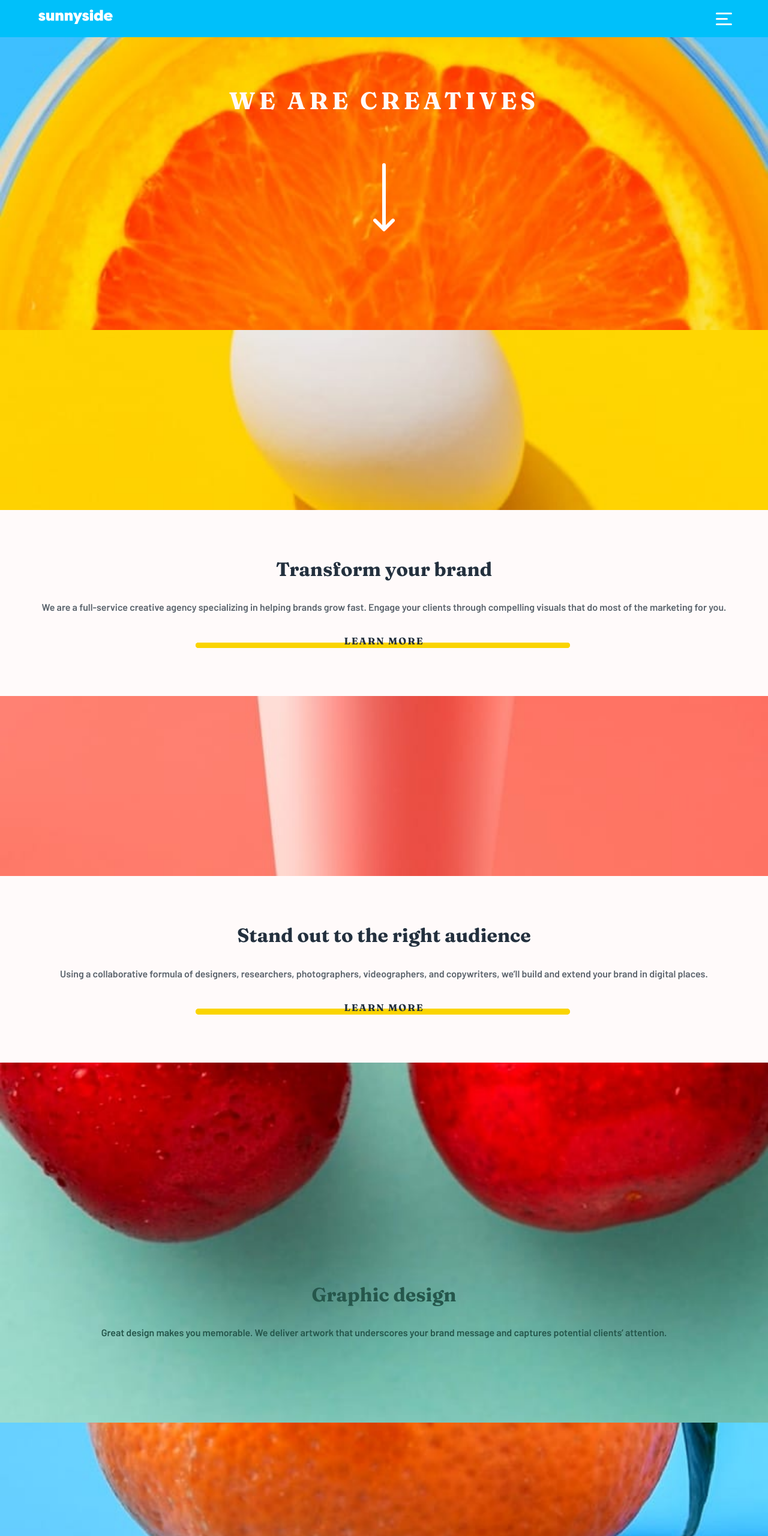
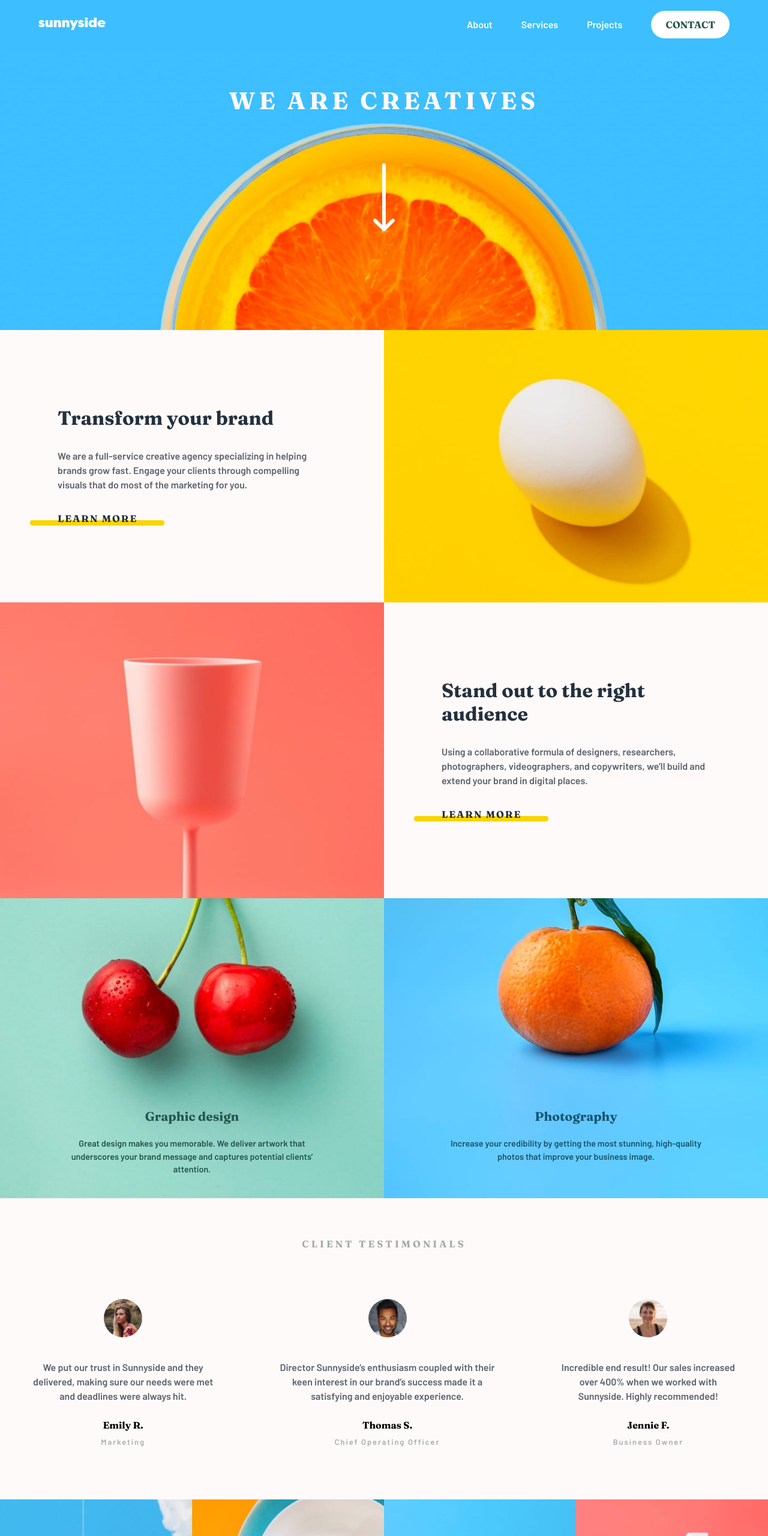
Before and after one commit to Namonamo77/fem-sunnyside-website, a plain HTML site: page index.html in a window 1280 px wide. Shown: the top 2560 px of the page at 60% size. Drawn offline with Linux system fonts and the light colour scheme.

Commit message:
Added tablet and desktop version

```diff
--- a/css/styles.css
+++ b/css/styles.css
@@ -7,7 +7,7 @@
 :root {
     --primary-clr1: hsl(7, 99%, 70%);
     --primary-clr2: hsl(51, 100%, 49%);
-    --primary-clr3: hsl(194, 100%, 49%);
+    --primary-clr3: rgb(61, 190, 255);
     --primary-clr-design: hsl(167, 40%, 24%);
     --primary-clr-photo: hsl(198, 62%, 26%);
     --primary-clr-footer: hsl(168, 42%, 55%);
@@ -29,6 +29,7 @@ body {
     margin: 0 auto;
     width: 90%;
     position: relative;
+
 }
 
 img {
@@ -49,6 +50,7 @@ header {
     padding: 1em 0;
 }
 
+
 /* Mobile nav */
 
 .nav-toggle {
@@ -63,7 +65,7 @@ header {
 }
 .navbar {
     position: fixed;
-    margin: 4em 2em 9em;
+    margin: 4em 2.5em 9em;
     clip-path: polygon(0 100%, 100% 100%, 100% 0, 88% 13%, 0 13%);
     background: var(--neutral-clr-light2);
     color: var(--neutral-clr-dark2);
@@ -75,9 +77,12 @@ header {
 
     transform: translateX(120%);
     transition: transform 250ms cubic-bezier(.5, 0, .5, 1);
+    box-shadow: 2px 2px 12px rgba(114, 157, 157, .5);
+
 }
 
 .menu {
+    /* border: 1px solid blue; */
     display: flex;
     height: 100%;
     flex-direction: column;
@@ -94,16 +99,17 @@ ul {
 .nav-link {
     text-align: center;
 }
-.nav-link a {
-    text-decoration: none;
-}
 
 .nav-open .nav-toggle {
     position: fixed;
-    right: 1em;
+    right: 3em;
+    /* box-shadow: 2px 2px 10px rgba(2, 2, 2, .4); */
+
+
 }
 .nav-open .navbar {
     transform: translateX(0);
+
 }
 .nav-open .hamburger::before {
     transform: rotate(90deg) translateX(-9px);
@@ -145,10 +151,17 @@ ul {
     bottom: 9px;
 }
 
-.nav-link a{
+.nav-link a, .menu-link a{
+    text-decoration: none;
     color: var(--neutral-clr-dark3);
     font-size: 1.2rem;
+    transition: opacity 300ms ease-in-out;
 }
+
+.menu-link a:hover {
+    opacity: .5;
+}
+
 .cta-btn a {
     font-family: 'Fraunces', serif;
     background: var(--primary-clr2);
@@ -156,6 +169,10 @@ ul {
     border-radius: 50px;
     text-transform: uppercase;
     color: var(--neutral-clr-dark);
+    transition: background 300ms ease-in-out;
+}
+.cta-btn a:hover{
+    background: hsl(44, 100%, 49%);
 }
 /* Hero section */
 .hero {
@@ -202,7 +219,7 @@ ul {
     background-image: url(../images/mobile/image-graphic-design.jpg);
     height: 600px;
     background-repeat: no-repeat;
-    background-position: center;
+    background-position: top;
     background-size: cover;
 }
 .orange {
@@ -338,7 +355,12 @@ footer {
 .footer-links a {
     color: var(--primary-clr-design);
     cursor: pointer;
+    transition: opacity 300ms ease-in-out;
 }
+.footer-links a:hover{
+    opacity: .5;
+}
+
 .logo-footer path {
     fill: #124d40;
 }
@@ -350,6 +372,177 @@ footer {
 
 }
 
-.socials img {
+.socials a {
     cursor: pointer;
+    transition: opacity 300ms ease-in-out;
 }
+.socials a:hover{
+    opacity: .5;
+}
+
+.attribution {
+    color: #124d40;
+}
+
+.attribution a {
+    color: #1a6d5b;
+}
+
+@media (min-width: 800px){
+    .about {
+        display: grid;
+        grid-template-columns: 1fr 1fr;
+    }
+    .transform {
+        order: 1;
+    }
+    .egg {
+        background-image: url(../images/desktop/image-transform.jpg);
+        height: 300px;
+        background-repeat: no-repeat;
+        background-position: center;
+        background-size: cover;
+        order: 2;
+        padding: 3em;
+        height: 100%;
+    }
+    .glass {
+        background-image: url(../images/desktop/image-stand-out.jpg);
+        height: 300px;
+        background-repeat: no-repeat;
+        background-position: center;
+        background-size: cover;
+        order: 3;
+        height: 100%;
+    }
+    .cherry {
+        background-image: url(../images/desktop/image-graphic-design.jpg);
+        height: 400px;
+        background-repeat: no-repeat;
+        background-position: top;
+        background-size: fill;
+        order: 5;
+        padding: 4em;
+    }
+    .orange {
+        background-image: url(../images/desktop/image-photography.jpg);
+        height: 400px;
+        background-repeat: no-repeat;
+        background-position: center;
+        background-size: fill;
+        order: 6;
+        padding: 4em;
+    }
+
+    .standout {
+        order: 4;
+    }
+
+    .about-description{
+        padding: 1em 4em;
+    }
+    .text-bg {
+        padding-top: 14em;
+    }
+    .about-description-desktop{
+        padding: 4em;
+        text-align: left;
+    }
+    .cherry .subtitle, .orange .subtitle {
+        font-size: 1.3rem;
+    }
+    .cherry .about-body, .orange .about-body {
+        font-size: .9rem;
+    }
+    .client {
+        padding: 1em 8em;
+    }
+
+    .footer-links {
+        padding: 2em 8em;
+    }
+    .socials {
+        padding: 0 12em;
+    }
+    .highlight::after {
+        left: 4.2em;
+    }
+}
+
+@media (min-width: 1000px) {
+    .hamburger {
+        display: none;
+    }
+    .container {
+        display: flex;
+        justify-content: space-between;
+        align-items: center;
+    }
+    .navbar {
+    position: relative;
+    width: 100%;
+
+    margin: 0;
+    padding: 0;
+    background: transparent;
+    color: #fff;
+    clip-path: none;
+    box-shadow: none;
+    /* border: 1px solid blue; */
+
+    transform: translateX(0%);
+    }
+    .menu {
+        flex-direction: row;
+        padding: .8em 0 1em 20em;
+        justify-content: flex-end;
+    }
+    .nav-link a {
+        color: #fff;
+        font-size: 1rem;
+        margin-left: 3em;
+    }
+    .cta-btn a {
+        background: #fff;
+        color: var(--primary-clr-design);
+    }
+
+    .hero {
+        background: var(--primary-clr3);
+        padding-top: 4em;
+        min-height: 550px;
+        background: url(../images/desktop/image-header.jpg);
+        background-repeat: no-repeat;
+        background-position: center bottom;
+        background-size: 100%;
+    }
+
+    .transform, .egg, .cherry, .orange, .standout, .glass {
+        padding: 8em 6em;
+    }
+    .cherry, .orange {
+        height: 500px;
+    }
+    .clients-section {
+        display: flex;
+        justify-content: space-between;
+    }
+    .client {
+        padding: 3em;
+    }
+    .testimonial-img{
+        grid-template-columns: 1fr 1fr 1fr 1fr;
+    }
+
+    .footer-links {
+        padding: 2em;
+        justify-content: center;
+    }
+    .footer-links a {
+        margin: 0 2em;
+    }
+    .socials {
+        padding: 0 28em;
+    }
+
+}
--- a/index.html
+++ b/index.html
@@ -43,9 +43,9 @@
           </button>
           <nav class="navbar">
             <ul class="menu">
-              <li class="nav-link"><a href="#">About</a></li>
-              <li class="nav-link"><a href="#">Services</a></li>
-              <li class="nav-link"><a href="#">Projects</a></li>
+              <li class="nav-link menu-link"><a href="#">About</a></li>
+              <li class="nav-link menu-link"><a href="#">Services</a></li>
+              <li class="nav-link menu-link"><a href="#">Projects</a></li>
               <li class="nav-link cta-btn"><a href="#">Contact</a></li>
             </ul>
           </nav>
@@ -59,7 +59,7 @@
 
       <section class="about">
         <div class="egg"></div>
-        <div class="about-description">
+        <div class="about-description transform about-description-desktop">
           <h2 class="subtitle">Transform your brand</h2>
           <p class="about-body">
             We are a full-service creative agency specializing in helping brands
@@ -74,7 +74,7 @@
           </div>
         </div>
         <div class="glass"></div>
-        <div class="about-description">
+        <div class="about-description standout about-description-desktop">
           <h2 class="subtitle">Stand out to the right audience</h2>
           <p class="about-body">
             Using a collaborative formula of designers, researchers,
@@ -111,6 +111,7 @@
 
       <section class="testimonials">
         <h3 class="section-title">Client testimonials</h3>
+        <div class="clients-section">
           <div class="client">
             <img src="./images/image-emily.jpg" alt="" class="client-photo" />
             <p class="client-body">
@@ -123,8 +124,9 @@
           <div class="client">
             <img src="./images/image-thomas.jpg" alt="" class="client-photo" />
             <p class="client-body">
-            Director Sunnyside’s enthusiasm coupled with their keen interest in
-            our brand’s success made it a satisfying and enjoyable experience.
+              Director Sunnyside’s enthusiasm coupled with their keen interest
+              in our brand’s success made it a satisfying and enjoyable
+              experience.
             </p>
             <p class="client-name">Thomas S.</p>
             <p class="client-role">Chief Operating Officer</p>
@@ -132,11 +134,12 @@
           <div class="client">
             <img src="./images/image-jennie.jpg" alt="" class="client-photo" />
             <p class="client-body">
-            Incredible end result! Our sales increased over 400% when we worked
-            with Sunnyside. Highly recommended!
+              Incredible end result! Our sales increased over 400% when we
+              worked with Sunnyside. Highly recommended!
             </p>
             <p class="client-name">Jennie F.</p>
             <p class="client-role">Business Owner</p>
+          </div>
         </div>
         <div class="testimonial-img">
           <img src="./images/desktop/image-gallery-milkbottles.jpg" alt="" />
@@ -167,10 +170,18 @@
         </ul>
       </nav>
       <div class="socials">
-        <img src="./images/icon-facebook.svg" alt="" />
-        <img src="./images/icon-instagram.svg" alt="" />
-        <img src="./images/icon-twitter.svg" alt="" />
-        <img src="./images/icon-pinterest.svg" alt="" />
+        <a href="#">
+          <img src="./images/icon-facebook.svg" alt="facebook icon" />
+        </a>
+        <a href="#">
+          <img src="./images/icon-instagram.svg" alt="instagram icon" />
+        </a>
+        <a href="#">
+          <img src="./images/icon-twitter.svg" alt="twitter icon" />
+        </a>
+        <a href="#">
+          <img src="./images/icon-pinterest.svg" alt="pinterest icon" />
+        </a>
       </div>
       <div class="attribution">
         Challenge by
```
Also changed, not shown: 1 other file. Lines whose indentation alone changed are shown as unchanged.
